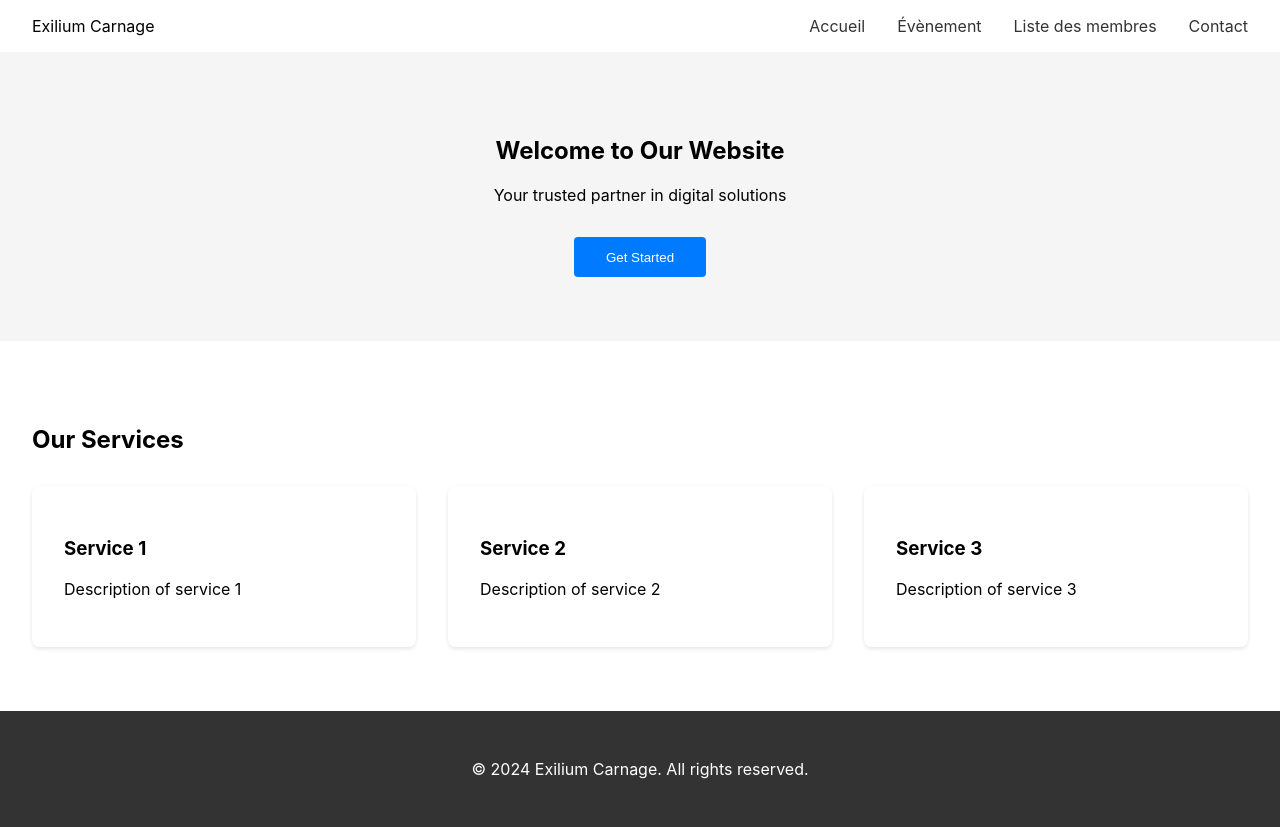
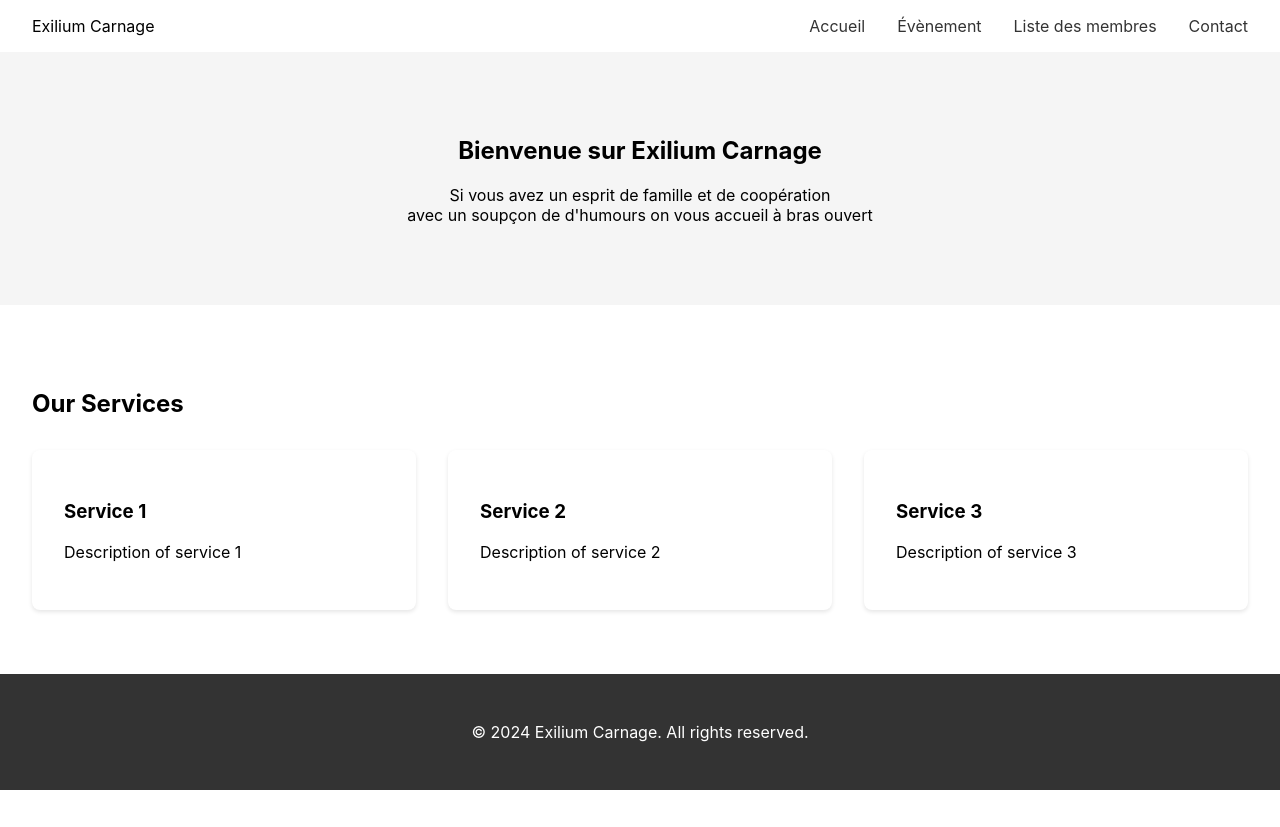
Before and after one commit to Dylserker/Exilium_Carnage_Warframe, a React (Create React App) app: page / in a window 1280 px wide. After the commit the page ends 800 px from the top, so only its background shows below. Built offline with nearby package versions, Linux system fonts and the light colour scheme.

Commit message:
Page de présentation

```diff
--- a/src/App.tsx
+++ b/src/App.tsx
@@ -8,9 +8,9 @@ function App() {
         <Navbar />
         <main>
           <section className="hero">
-            <h1>Welcome to Our Website</h1>
-            <p>Your trusted partner in digital solutions</p>
-            <button className="cta-button">Get Started</button>
+            <h1>Bienvenue sur Exilium Carnage</h1>
+            <p>Si vous avez un esprit de famille et de coopération <br />
+              avec un soupçon de d'humours on vous accueil à bras ouvert</p>
           </section>
 
           <section className="features">
```
